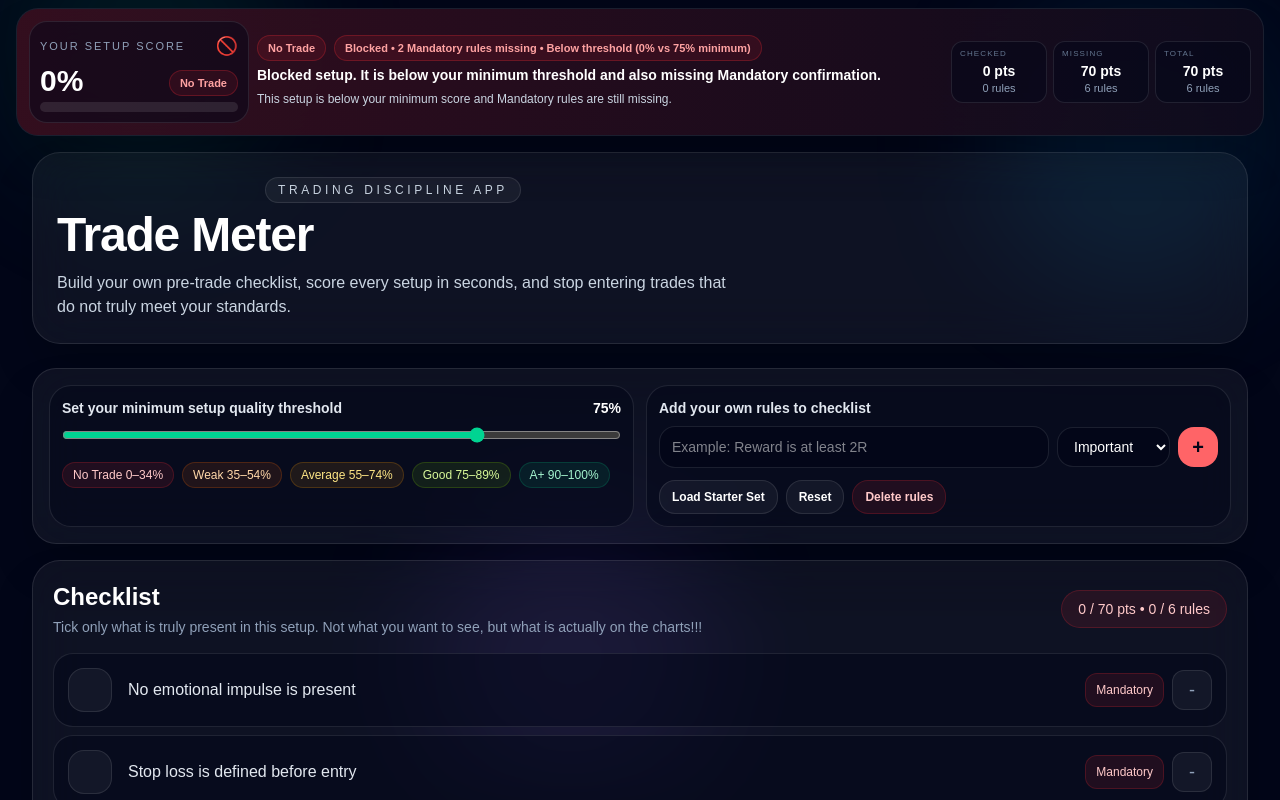
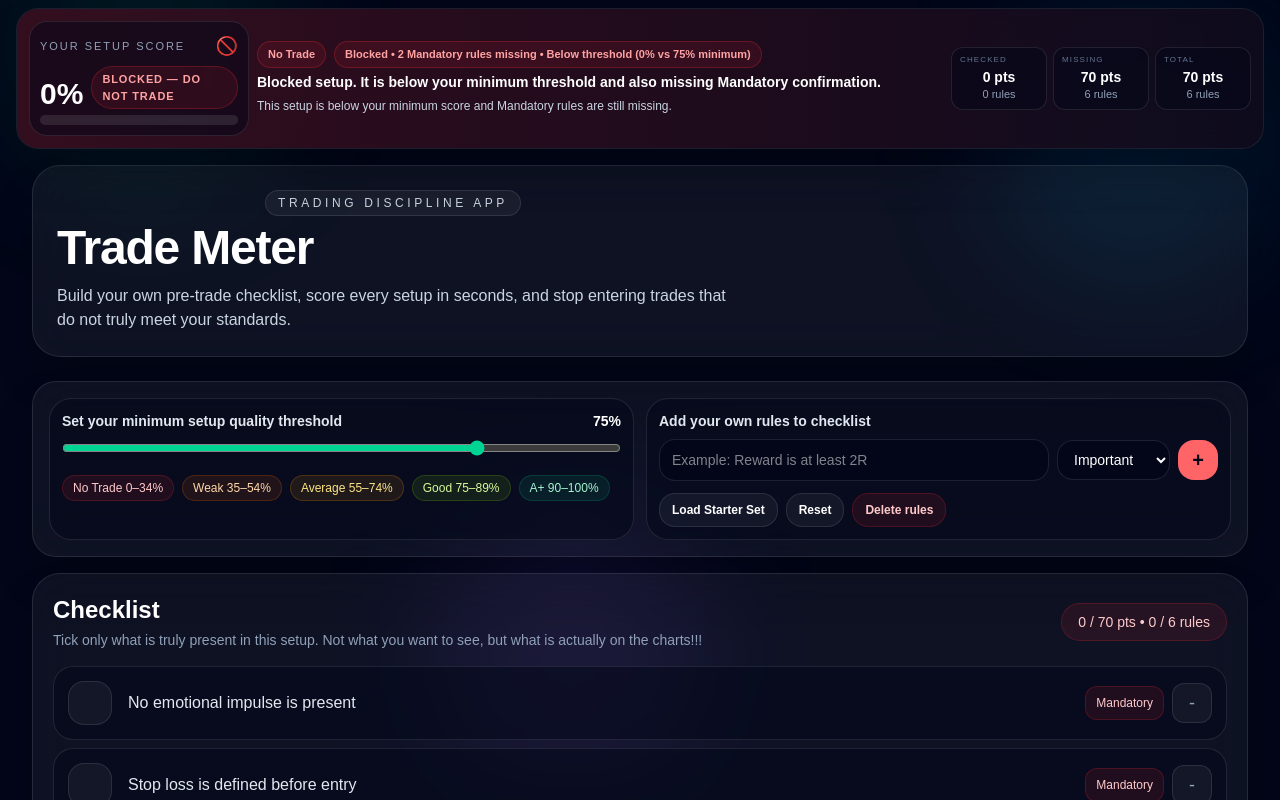
Before and after one commit to Johny-88/Trade-Meter, a Next.js app: page / in a window 1280 px wide. Shown: the top 800 px of the page. Built offline with nearby package versions, Linux system fonts and the light colour scheme.

Commit message:
Update page.tsx

```diff
--- a/app/page.tsx
+++ b/app/page.tsx
@@ -306,6 +306,8 @@ function getDecisionRating(
           : 'Blocked setup. It is below your minimum threshold and also missing Mandatory confirmation.',
       tone: 'red' as Tone,
       bandLabel: scoreBand.label,
+      decisionLabel: 'BLOCKED — DO NOT TRADE',
+      decisionTone: 'red' as Tone,
     }
   }
 
@@ -317,6 +319,8 @@ function getDecisionRating(
       action: `${scoreBand.label}, but below your minimum threshold. Wait for better alignment.`,
       tone: score >= Math.max(minScore - 10, 0) ? ('amber' as Tone) : ('red' as Tone),
       bandLabel: scoreBand.label,
+      decisionLabel: 'DO NOT TRADE',
+      decisionTone: 'red' as Tone,
     }
   }
 
@@ -325,6 +329,8 @@ function getDecisionRating(
       ...scoreBand,
       desc: `This setup qualifies under your current minimum of ${minScore}% and rates as ${scoreBand.label}.`,
       bandLabel: scoreBand.label,
+      decisionLabel: 'TRADE',
+      decisionTone: scoreBand.tone,
     }
   }
 
@@ -334,9 +340,23 @@ function getDecisionRating(
     action:
       score >= 55
         ? 'Qualified by threshold, but be selective. This is still only an Average setup.'
-        : 'Qualified by threshold, but setup quality is still weak. Waiting is usually the better trade.',
+        : score >= 35
+        ? 'Qualified by threshold, but setup quality is still weak. Waiting is usually the better trade.'
+        : 'Qualified by threshold, but quality is still too low. Standing aside is the better decision.',
     tone: scoreBand.tone,
     bandLabel: scoreBand.label,
+    decisionLabel:
+      score >= 55
+        ? 'TRADE CAREFULLY'
+        : score >= 35
+        ? 'WAIT FOR MORE CONFIRMATION'
+        : 'DO NOT TRADE',
+    decisionTone:
+      score >= 55
+        ? ('amber' as Tone)
+        : score >= 35
+        ? ('orange' as Tone)
+        : ('red' as Tone),
   }
 }
 
@@ -399,6 +419,7 @@ export default function Home() {
   )
   const styles = toneMap[rating.tone]
   const scoreBandStyles = toneMap[scoreBand.tone]
+  const decisionStyles = toneMap[rating.decisionTone]
   const meetsMinScore = score >= minScore
   const qualifies = meetsMinScore && !hasMissingRequired
 
@@ -523,9 +544,9 @@ export default function Home() {
                     {score}%
                   </div>
                   <div
-                    className={`rounded-full border px-2.5 py-1 text-[10px] font-semibold md:text-[11px] ${scoreBandStyles.badge}`}
+                    className={`rounded-full border px-2.5 py-1 text-[10px] font-semibold uppercase tracking-[0.08em] md:text-[11px] ${decisionStyles.badge}`}
                   >
-                    {scoreBand.label}
+                    {rating.decisionLabel}
                   </div>
                 </div>
 
```
